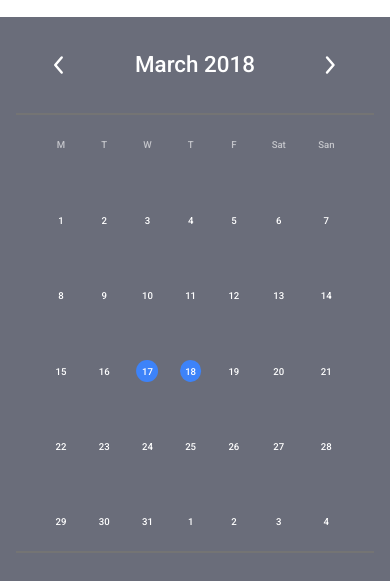
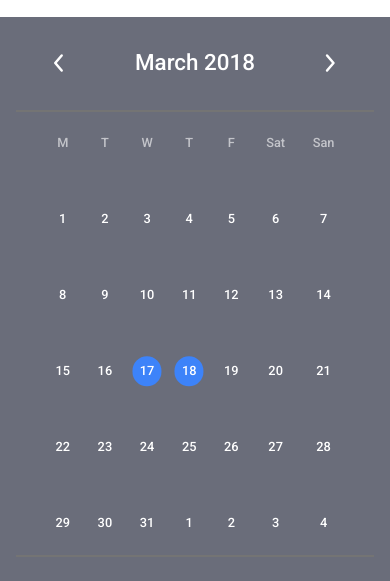
Before and after one commit to gigery33/adaptive, a plain HTML site: page index.html in a window 390 px wide. Shown: the part 827-1408 px from the top of the page. Drawn offline with Linux system fonts and the light colour scheme.

Commit message:
Update style.css

```diff
--- a/style.css
+++ b/style.css
@@ -270,7 +270,7 @@ aside svg path {
 }
 @media (max-width: 500px) {
   .day {
-    font-size: 0.6em;
+    font-size: 0.8em;
     margin: 4px;
   }
 } /* /Adaptation */
```
